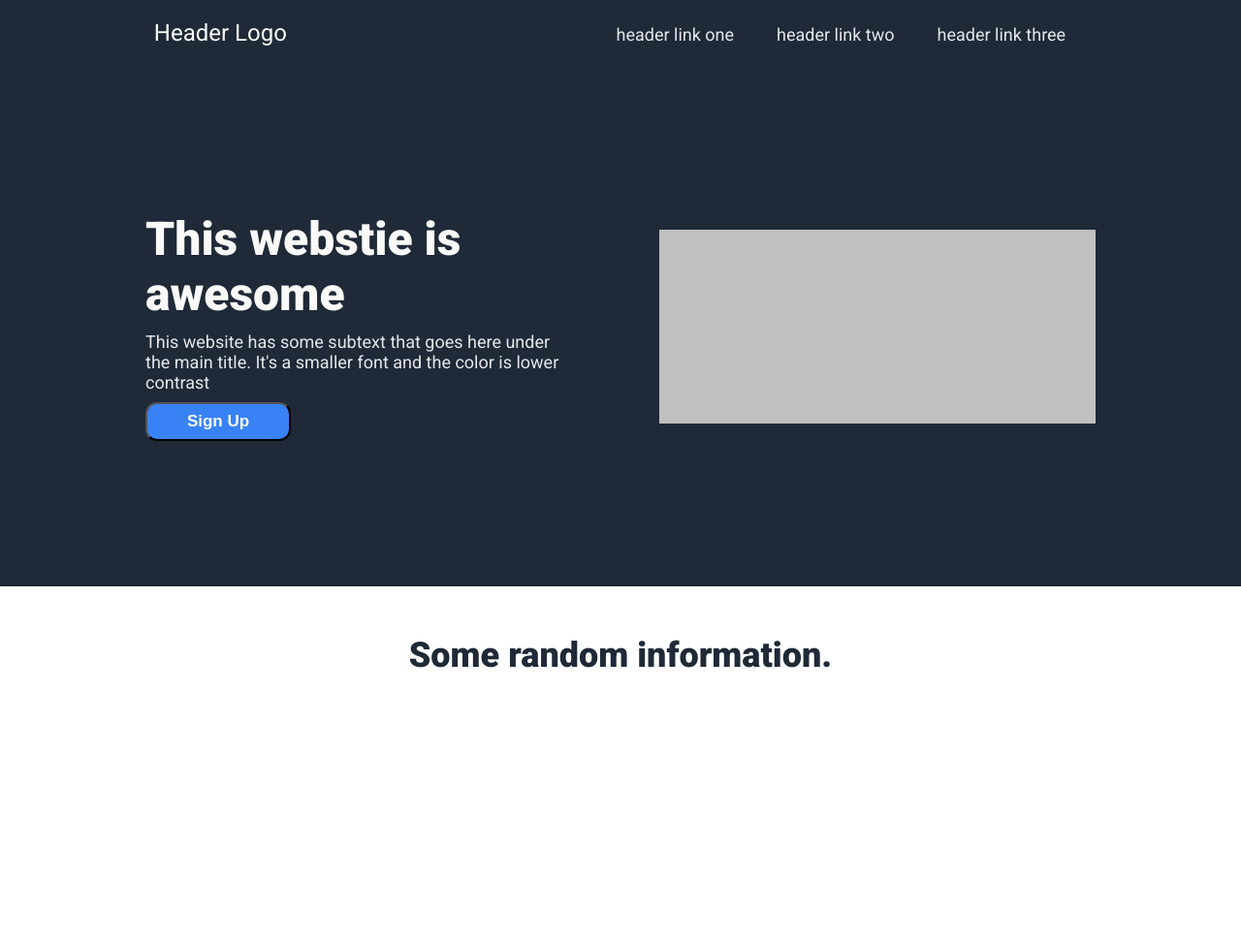
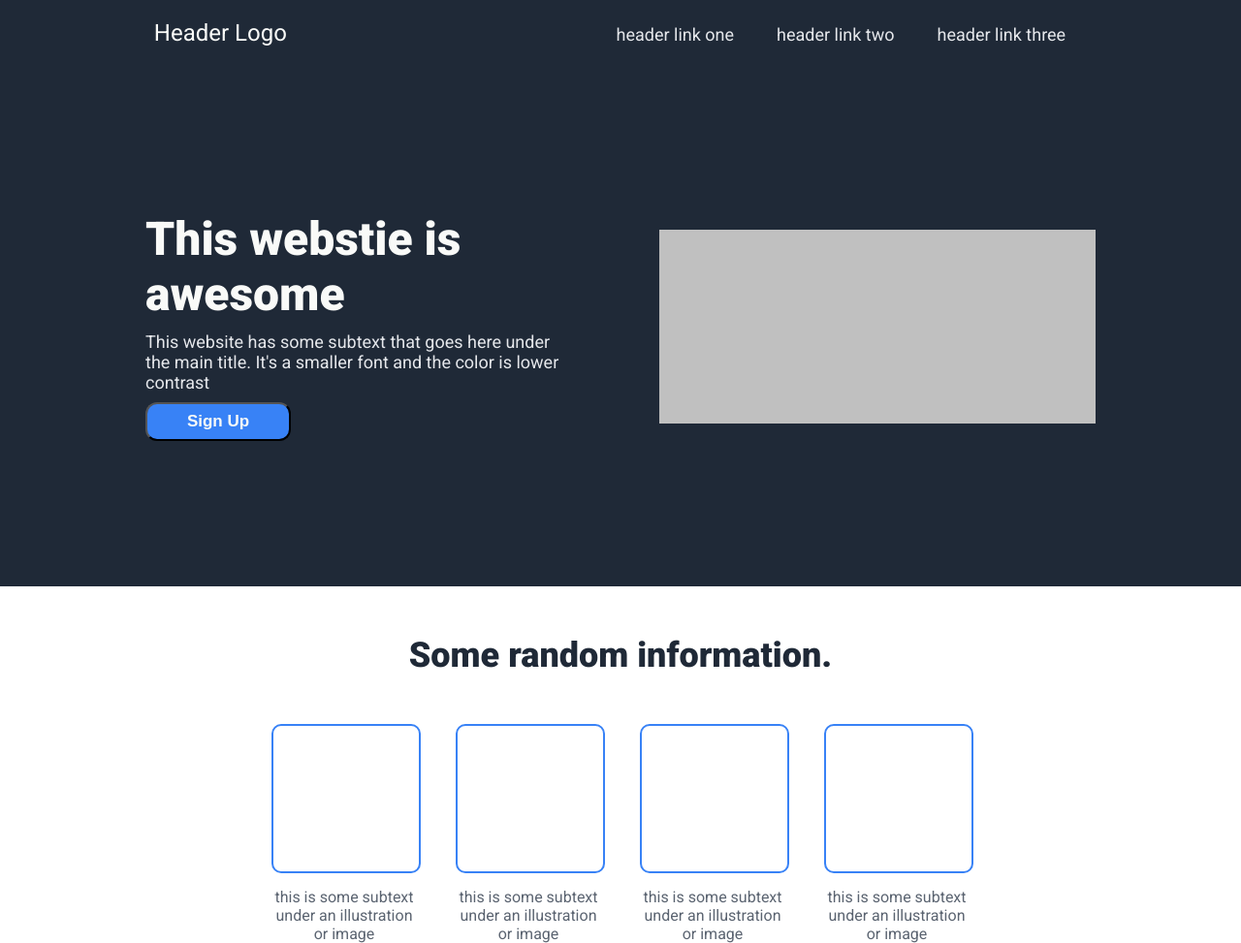
Before and after one commit to bntg01/Project-Landing-Page, a plain HTML site: page index.html in a window 1280 px wide. Shown: the whole page at 97% size. Before the commit the page ends 800 px from the top, so only its background shows below. Drawn offline with Linux system fonts and the light colour scheme.

Commit message:
Add second section

```diff
--- a/index.html
+++ b/index.html
@@ -32,7 +32,6 @@
             <div class="img-container">
                 <img src="images/placeholder.png" alt="cat" width="450" height="200">
             </div>
-
         </div>
     </div>
     <div class="white-container">
@@ -40,7 +39,38 @@
             Some random information.
         </div>
         <div class="row-container">
+            <div class="info">
+                <div class="box">
 
+                </div>
+                <div class="text">
+                    this is some subtext under an illustration or image
+                </div>
+            </div>
+            <div class="info">
+                <div class="box">
+
+                </div>
+                <div class="text">
+                    this is some subtext under an illustration or image
+                </div>
+            </div>
+            <div class="info">
+                <div class="box">
+
+                </div>
+                <div class="text">
+                    this is some subtext under an illustration or image
+                </div>
+            </div>
+            <div class="info">
+                <div class="box">
+
+                </div>
+                <div class="text">
+                    this is some subtext under an illustration or image
+                </div>
+            </div>
         </div>
     </div>
 </body>
--- a/style.css
+++ b/style.css
@@ -26,15 +26,32 @@ body {
     justify-content: space-between;
 }
 
+.row-container {
+    display: flex;
+    justify-content:center;
+}
+
 .blue-container, .hero-container {
     display: flex;
     flex-direction: column;
     background-color: #1f2937;
 }
 
+.hero-container {
+    flex-wrap: wrap;
+    margin: 150px 50px 150px 150px;
+    width: 450px;
+    justify-content: space-between;
+    gap: 10px;
+}
+
 .white-container{
     display: flex;
     flex-direction: column;
+}
+
+.white-container .row-container {
+    gap: 40px;
 }
 
 .information-header {
@@ -46,17 +63,25 @@ body {
     margin: 50px 100px 50px 100px;
 }
 
-.hero-container {
-    flex-wrap: wrap;
-    margin: 150px 50px 150px 150px;
-    width: 450px;
-    justify-content: space-between;
-    gap: 10px;
+.info {
+    display: flex;
+    flex-direction: column;
+    width: 150px;
+    gap: 15px;
 }
 
-.row-container {
+.info .box {
+    border-radius: 10px;
+    border: 2px solid #3882F6;
+    width: 150px;
+    height: 150px;
+}
+
+.info .text {
     display: flex;
-    justify-content:center;
+    flex-wrap: wrap;
+    text-align: center;
+    color: #5b6471;
 }
 
 .img-container {
```
